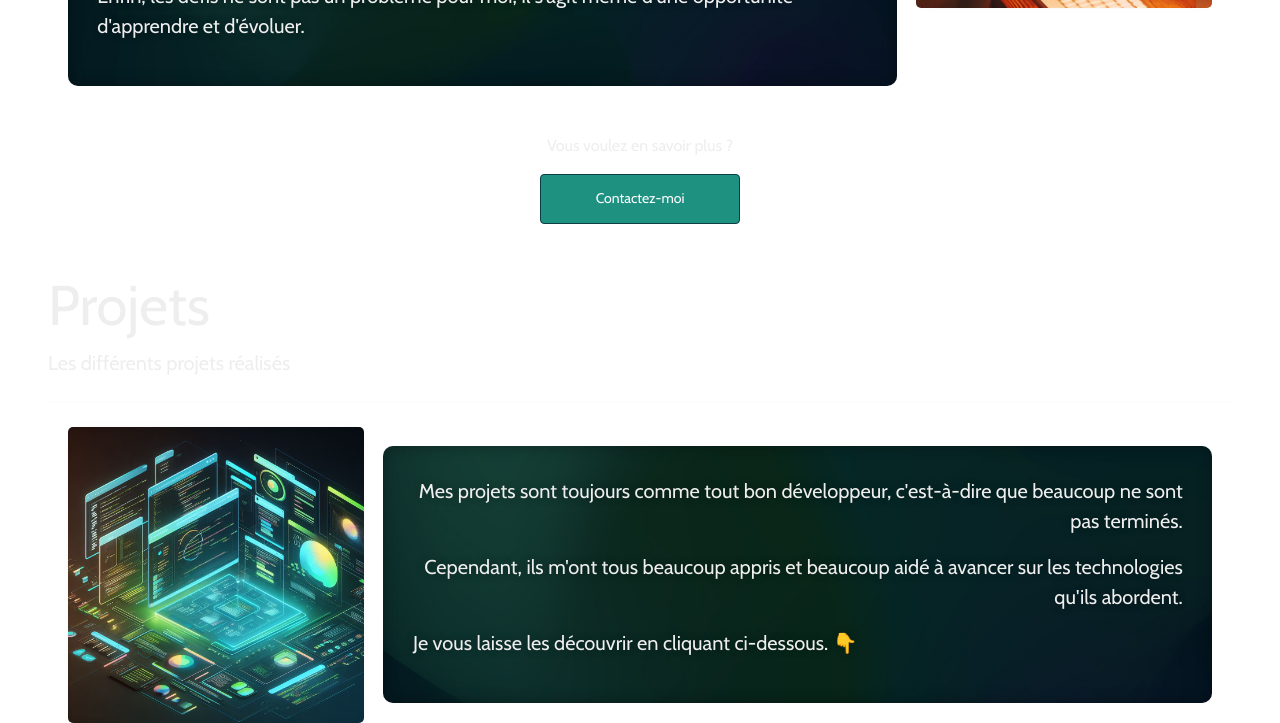
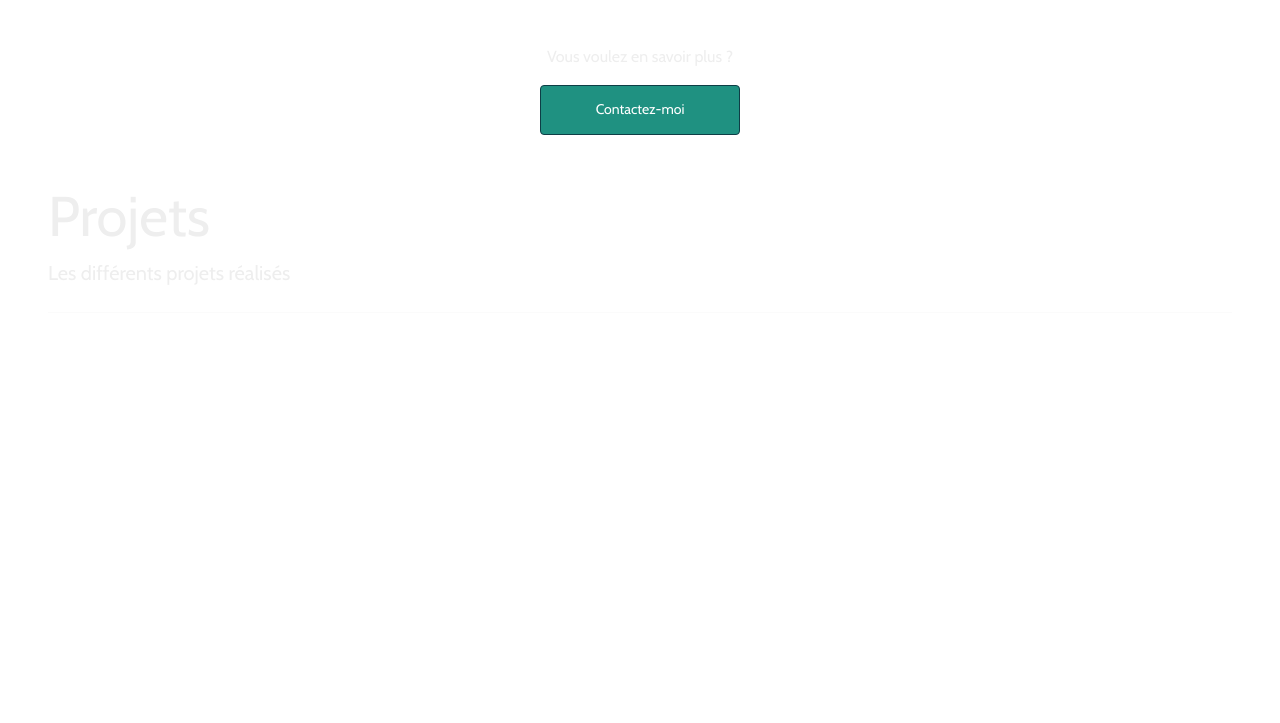
Before and after one commit to KillianFvt/KillianFvt.github.io, a website built with Parcel: page index.html in a window 1280 px wide. Shown: the part 1369-2092 px from the top of the page. After the commit the page ends 1706 px from the top, so only its background shows below. Built offline with nearby package versions, Linux system fonts and the light colour scheme.

Commit message:
removed weird design

```diff
--- a/css/index.css
+++ b/css/index.css
@@ -59,12 +59,12 @@ h1 {
   width: 100%;
   height: fit-content;
   position: relative;
-  padding: 2.5%;
-  border-radius: 10px;
+  /*padding: 2.5%;*/
+  /*border-radius: 10px;*/
 
-  background: url("../src/img/background.jpg") no-repeat fixed center;
-  background-size: 100vw 100vh;
-  box-shadow: inset #00000050 0 0 15px 0;
+  /*background: url("../src/img/background.jpg") no-repeat fixed center;*/
+  /*background-size: 100vw 100vh;*/
+  /*box-shadow: inset #00000050 0 0 15px 0;*/
 }
 
 #presTxt *, #projTxt * {
--- a/index.html
+++ b/index.html
@@ -76,16 +76,16 @@
         <h2 class="display-4 text-center text-lg-start">Projets</h2>
         <p class="lead text-center text-lg-start">Les différents projets réalisés</p>
         <hr class="my-4">
-        <div id="projTxtContainer" class="d-flex flex-lg-row justify-content-evenly align-items-center">
-          <div id="projImg">
-            <img src="src/img/project.jpeg" alt="Projects">
-          </div>
-          <div id="projTxt">
-            <p>Mes projets sont toujours comme tout bon développeur, c'est-à-dire que beaucoup ne sont pas terminés.</p>
-            <p>Cependant, ils m'ont tous beaucoup appris et beaucoup aidé à avancer sur les technologies qu'ils abordent.</p>
-            <p>Je vous laisse les découvrir en cliquant ci-dessous. 👇</p>
-          </div>
-        </div>
+<!--        <div id="projTxtContainer" class="d-flex flex-lg-row justify-content-evenly align-items-center">-->
+<!--          <div id="projImg">-->
+<!--            <img src="src/img/project.jpeg" alt="Projects">-->
+<!--          </div>-->
+<!--          <div id="projTxt">-->
+<!--            <p>Mes projets sont toujours comme tout bon développeur, c'est-à-dire que beaucoup ne sont pas terminés.</p>-->
+<!--            <p>Cependant, ils m'ont tous beaucoup appris et beaucoup aidé à avancer sur les technologies qu'ils abordent.</p>-->
+<!--            <p>Je vous laisse les découvrir en cliquant ci-dessous. 👇</p>-->
+<!--          </div>-->
+<!--        </div>-->
         <div id="projLinkContainer">
            <!-- https://devdevout.com/css/css-list-styles -->
         </div>
```
